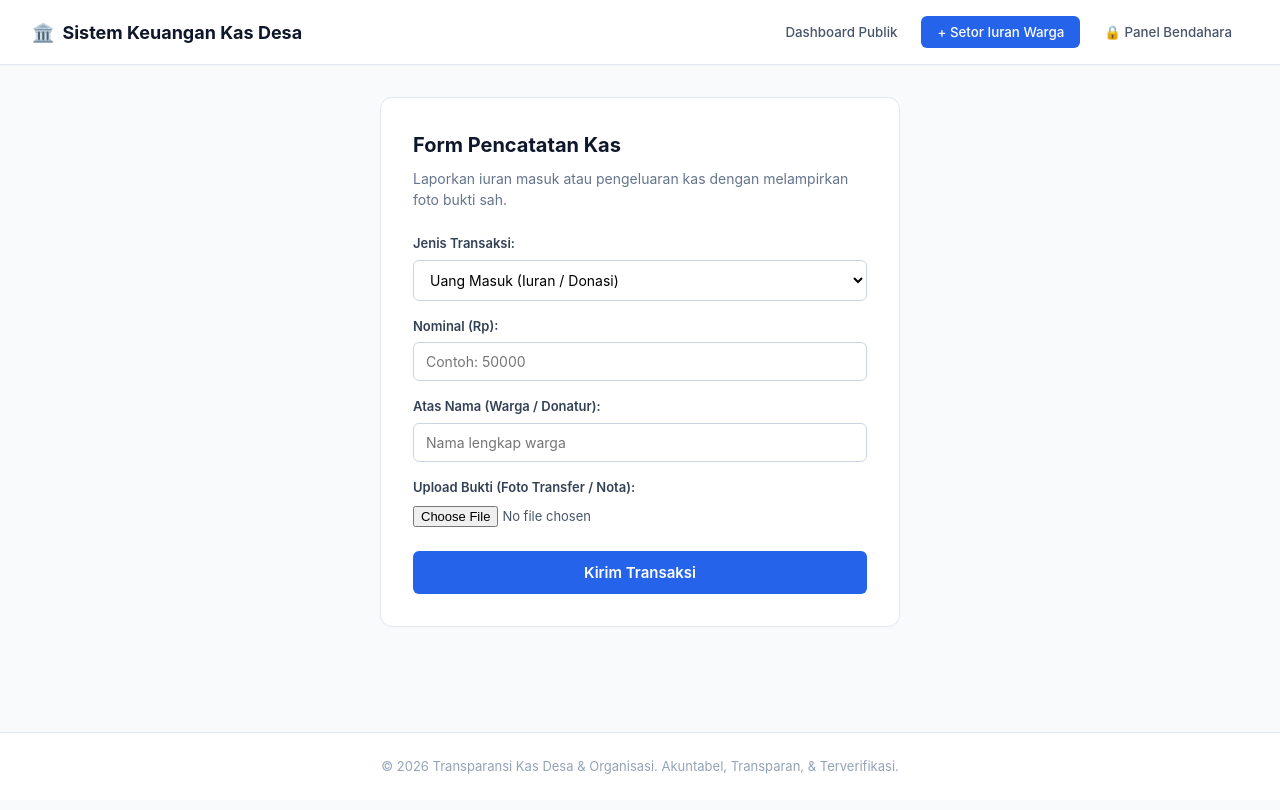
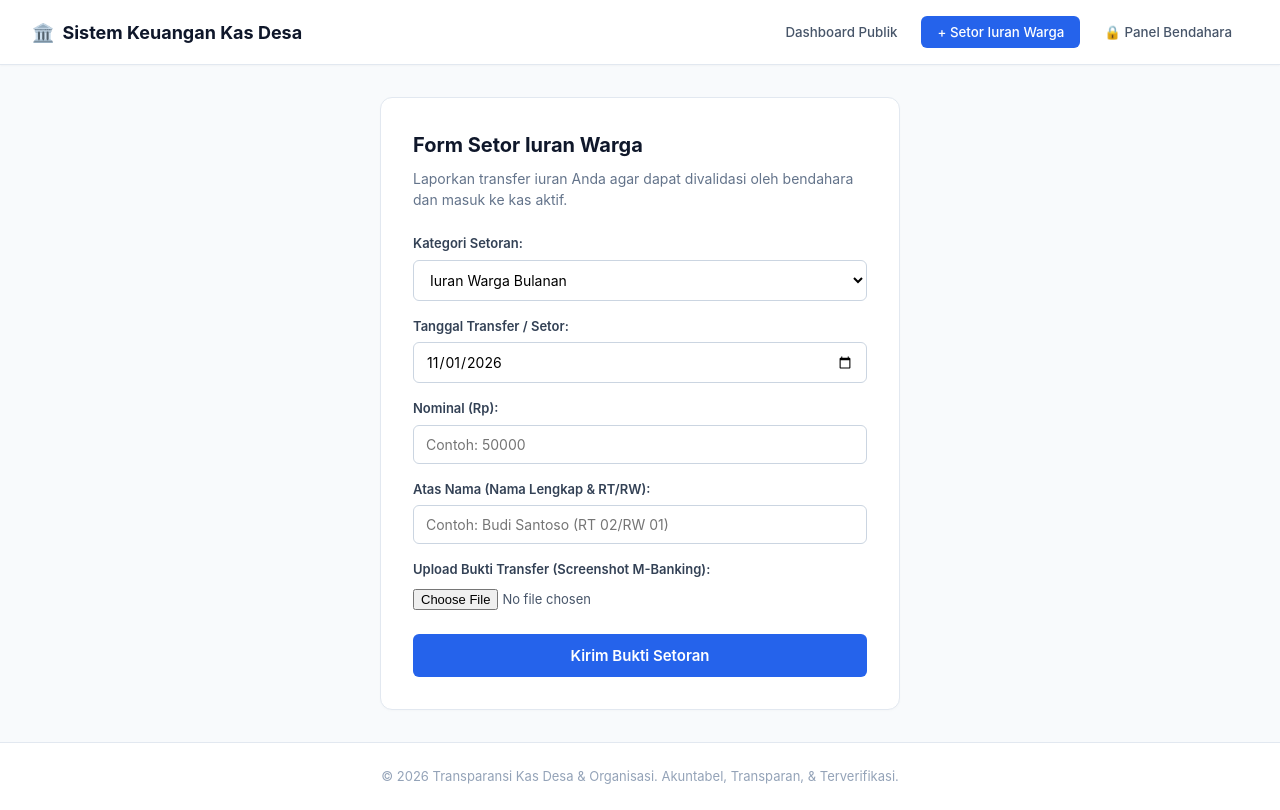
Before and after one commit to skuyykek69/KAS-Desa, a React (Vite) app: page / in a window 1280 px wide. Both pictures are taken after typing "Sample" into the empty fields and a click on the button "+ Setor Iuran Warga". Built offline with nearby package versions, Linux system fonts and the light colour scheme; no server answers; the database is empty.

Commit message:
Refactor TransactionForm to include contributor details

```diff
--- a/src/TransactionForm.tsx
+++ b/src/TransactionForm.tsx
@@ -7,9 +7,10 @@ const supabase = createClient(
 );
 
 export default function TransactionForm({ onSuccess }: { onSuccess?: () => void }) {
-  const [type, setType] = useState<'masuk' | 'keluar'>('masuk');
   const [amount, setAmount] = useState<string>('');
-  const [nameOrDesc, setNameOrDesc] = useState<string>('');
+  const [contributorName, setContributorName] = useState<string>('');
+  const [category, setCategory] = useState<string>('Iuran Warga Bulanan');
+  const [transactionDate, setTransactionDate] = useState<string>(new Date().toISOString().split('T')[0]);
   const [file, setFile] = useState<File | null>(null);
   const [loading, setLoading] = useState<boolean>(false);
   const [errorMsg, setErrorMsg] = useState<string | null>(null);
@@ -19,19 +20,15 @@ export default function TransactionForm({ onSuccess }: { onSuccess?: () => void
     setErrorMsg(null);
 
     if (!amount || Number(amount) <= 0) {
-      setErrorMsg('Nominal uang harus diisi dengan benar.');
+      setErrorMsg('Masukkan nominal iuran dengan benar.');
+      return;
+    }
+    if (!contributorName.trim()) {
+      setErrorMsg('Harap isi nama lengkap warga dan asal RT/RW.');
       return;
     }
     if (!file) {
-      setErrorMsg('Wajib mengunggah foto bukti transfer atau nota.');
-      return;
-    }
-    if (type === 'masuk' && !nameOrDesc.trim()) {
-      setErrorMsg('Harap isi kolom "Atas Nama" untuk uang masuk.');
-      return;
-    }
-    if (type === 'keluar' && !nameOrDesc.trim()) {
-      setErrorMsg('Harap isi kolom "Keperluan" untuk uang keluar.');
+      setErrorMsg('Wajib melampirkan foto bukti transfer (m-banking / kuitansi).');
       return;
     }
 
@@ -50,15 +47,15 @@ export default function TransactionForm({ onSuccess }: { onSuccess?: () => void
         .from('receipts')
         .getPublicUrl(fileName);
 
-      const proofUrl = publicUrlData.publicUrl;
-
       const payload = {
-        type,
+        type: 'masuk',
         amount: Number(amount),
-        contributor_name: type === 'masuk' ? nameOrDesc : null,
-        description: type === 'keluar' ? nameOrDesc : 'Setoran iuran kas warga',
-        proof_url: proofUrl,
-        status: type === 'masuk' ? 'pending' : 'approved',
+        category,
+        contributor_name: contributorName,
+        description: `Setoran iuran dari ${contributorName}`,
+        transaction_date: transactionDate,
+        proof_url: publicUrlData.publicUrl,
+        status: 'pending', // Menunggu verifikasi bendahara
       };
 
       const { error: dbError } = await supabase
@@ -67,10 +64,9 @@ export default function TransactionForm({ onSuccess }: { onSuccess?: () => void
 
       if (dbError) throw new Error(`Gagal menyimpan ke database: ${dbError.message}`);
 
-      alert(type === 'masuk' ? 'Setoran berhasil dikirim! Menunggu verifikasi bendahara.' : 'Pengeluaran kas berhasil dicatat.');
-
+      alert('Setoran iuran berhasil dikirim! Menunggu validasi dari bendahara desa.');
       setAmount('');
-      setNameOrDesc('');
+      setContributorName('');
       setFile(null);
       if (onSuccess) onSuccess();
 
@@ -83,22 +79,34 @@ export default function TransactionForm({ onSuccess }: { onSuccess?: () => void
 
   return (
     <div style={{ maxWidth: '520px', margin: '0 auto', background: '#ffffff', padding: '32px', borderRadius: '12px', border: '1px solid #e2e8f0', boxShadow: '0 1px 3px rgba(0,0,0,0.02)' }}>
-      <h3 style={{ fontSize: '20px', fontWeight: 700, marginBottom: '8px', color: '#0f172a' }}>Form Pencatatan Kas</h3>
-      <p style={{ color: '#64748b', fontSize: '14px', marginBottom: '24px' }}>Laporkan iuran masuk atau pengeluaran kas dengan melampirkan foto bukti sah.</p>
+      <h3 style={{ fontSize: '20px', fontWeight: 700, marginBottom: '8px', color: '#0f172a' }}>Form Setor Iuran Warga</h3>
+      <p style={{ color: '#64748b', fontSize: '14px', marginBottom: '24px' }}>Laporkan transfer iuran Anda agar dapat divalidasi oleh bendahara dan masuk ke kas aktif.</p>
 
       {errorMsg && <div style={{ background: '#fef2f2', color: '#dc2626', padding: '12px', borderRadius: '6px', fontSize: '13px', marginBottom: '20px', border: '1px solid #fecaca' }}>{errorMsg}</div>}
 
       <form onSubmit={handleSubmit}>
         <div style={{ marginBottom: '16px' }}>
-          <label style={{ display: 'block', fontSize: '13px', fontWeight: 600, marginBottom: '6px', color: '#334155' }}>Jenis Transaksi:</label>
+          <label style={{ display: 'block', fontSize: '13px', fontWeight: 600, marginBottom: '6px', color: '#334155' }}>Kategori Setoran:</label>
           <select
-            value={type}
-            onChange={(e) => setType(e.target.value as 'masuk' | 'keluar')}
+            value={category}
+            onChange={(e) => setCategory(e.target.value)}
             style={{ width: '100%', padding: '10px 12px', borderRadius: '6px', border: '1px solid #cbd5e1', background: '#fff', fontSize: '14px' }}
           >
-            <option value="masuk">Uang Masuk (Iuran / Donasi)</option>
-            <option value="keluar">Uang Keluar (Belanja / Operasional)</option>
+            <option value="Iuran Warga Bulanan">Iuran Warga Bulanan</option>
+            <option value="Donasi / Sumbangan">Donasi / Sumbangan Warga</option>
+            <option value="Dana Bantuan Pemerintah">Dana Bantuan Pemerintah</option>
+            <option value="Lainnya">Lainnya</option>
           </select>
+        </div>
+
+        <div style={{ marginBottom: '16px' }}>
+          <label style={{ display: 'block', fontSize: '13px', fontWeight: 600, marginBottom: '6px', color: '#334155' }}>Tanggal Transfer / Setor:</label>
+          <input
+            type="date"
+            value={transactionDate}
+            onChange={(e) => setTransactionDate(e.target.value)}
+            style={{ width: '100%', padding: '10px 12px', borderRadius: '6px', border: '1px solid #cbd5e1', fontSize: '14px' }}
+          />
         </div>
 
         <div style={{ marginBottom: '16px' }}>
@@ -113,20 +121,18 @@ export default function TransactionForm({ onSuccess }: { onSuccess?: () => void
         </div>
 
         <div style={{ marginBottom: '16px' }}>
-          <label style={{ display: 'block', fontSize: '13px', fontWeight: 600, marginBottom: '6px', color: '#334155' }}>
-            {type === 'masuk' ? 'Atas Nama (Warga / Donatur):' : 'Untuk Keperluan Apa (Deskripsi):'}
-          </label>
+          <label style={{ display: 'block', fontSize: '13px', fontWeight: 600, marginBottom: '6px', color: '#334155' }}>Atas Nama (Nama Lengkap & RT/RW):</label>
           <input
             type="text"
-            value={nameOrDesc}
-            onChange={(e) => setNameOrDesc(e.target.value)}
-            placeholder={type === 'masuk' ? 'Nama lengkap warga' : 'Misal: Perbaikan lampu jalan RT 02'}
+            value={contributorName}
+            onChange={(e) => setContributorName(e.target.value)}
+            placeholder="Contoh: Budi Santoso (RT 02/RW 01)"
             style={{ width: '100%', padding: '10px 12px', borderRadius: '6px', border: '1px solid #cbd5e1', fontSize: '14px' }}
           />
         </div>
 
         <div style={{ marginBottom: '24px' }}>
-          <label style={{ display: 'block', fontSize: '13px', fontWeight: 600, marginBottom: '6px', color: '#334155' }}>Upload Bukti (Foto Transfer / Nota):</label>
+          <label style={{ display: 'block', fontSize: '13px', fontWeight: 600, marginBottom: '6px', color: '#334155' }}>Upload Bukti Transfer (Screenshot M-Banking):</label>
           <input
             type="file"
             accept="image/*"
@@ -138,9 +144,9 @@ export default function TransactionForm({ onSuccess }: { onSuccess?: () => void
         <button
           type="submit"
           disabled={loading}
-          style={{ width: '100%', padding: '12px', backgroundColor: '#2563eb', color: 'white', border: 'none', borderRadius: '6px', fontWeight: 600, fontSize: '15px', cursor: 'pointer', transition: 'background 0.2s' }}
+          style={{ width: '100%', padding: '12px', backgroundColor: '#2563eb', color: 'white', border: 'none', borderRadius: '6px', fontWeight: 600, fontSize: '15px', cursor: 'pointer' }}
         >
-          {loading ? 'Mengunggah & Menyimpan...' : 'Kirim Transaksi'}
+          {loading ? 'Mengunggah & Mengirim...' : 'Kirim Bukti Setoran'}
         </button>
       </form>
     </div>
```
